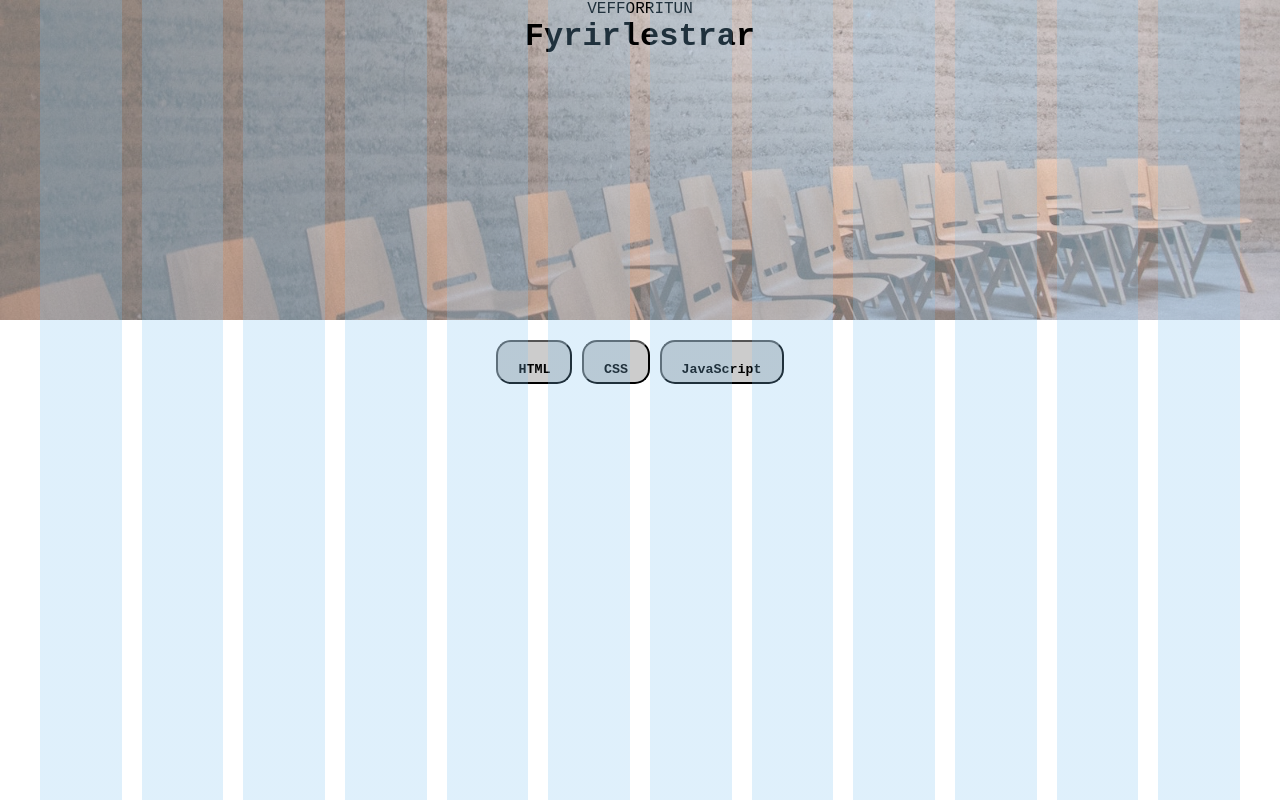
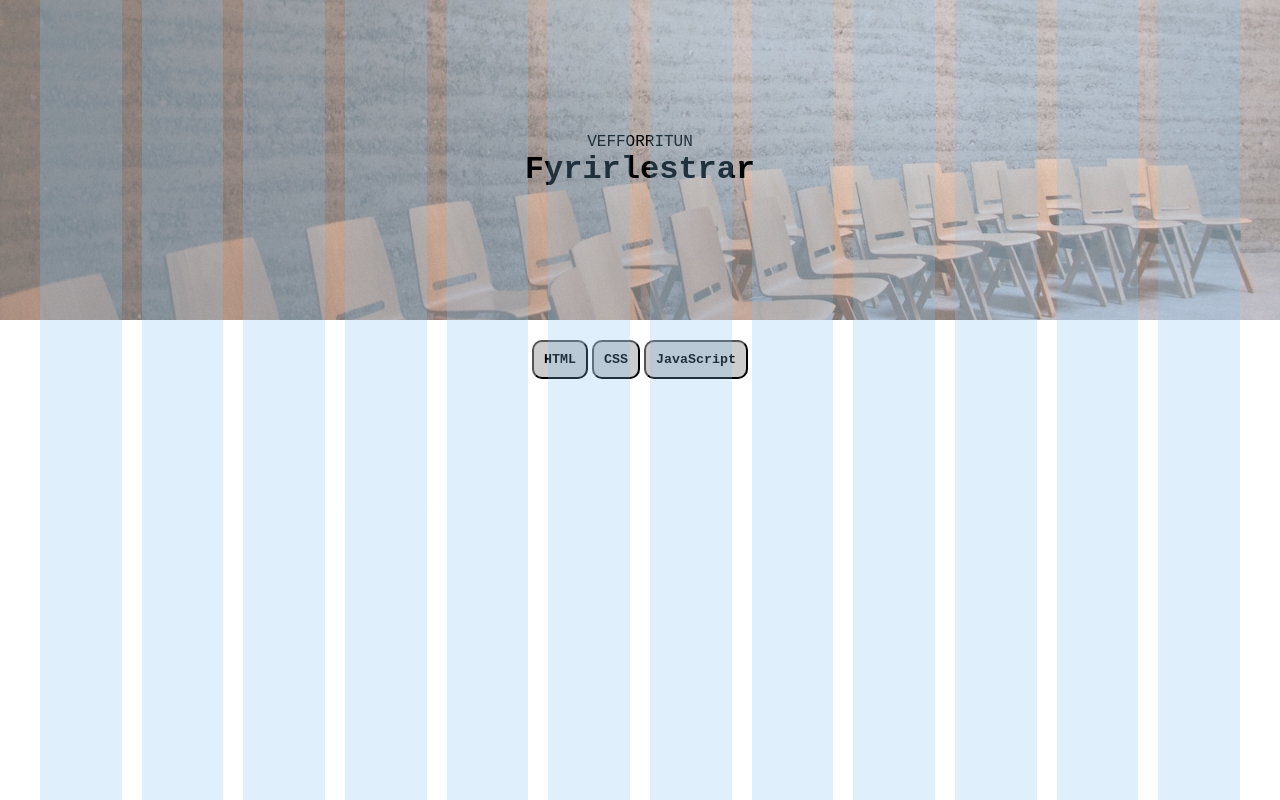
Before and after one commit to sot14/Hopverkefni-2, a website: page index.html in a window 1280 px wide. Drawn offline with nearby package versions, Linux system fonts and the light colour scheme; files that its build step writes are made by us from their sources.

Commit message:
css og sma media

```diff
--- a/index.html
+++ b/index.html
@@ -5,17 +5,17 @@
   <meta charset="utf-8">
   <title>Hópverkefni 2</title>
   <link rel="stylesheet" href="dist/styles.css">
-  <link rel="stylesheet" href="/grid.css">
+  <link rel="stylesheet" href="grid.css">
 
 </head>
 
 <body>
   <header>
-    <div class="h_container">
+    <div class="h__container">
       <div class="h__f1">
         <p>Vefforritun</p>
       </div>
-      <div class="h_f2">
+      <div class="h__f2">
         <h1>Fyrirlestrar</h1>
       </div>
     </div>
@@ -23,10 +23,15 @@
 
   <main>
     <div class="valmynd">
-      <div class="valmynd_takkar">
+      <div class="valmynd__takkar">
         <button class="valm__html">HTML</button>
         <button class="valm__css">CSS</button>
         <button class="valm__js">JavaScript</button>
+      </div>
+    </div>
+    <div class="lectures__col">
+      <div class="lectures__row">
+        <!---Efni  kemur hér frá lectures.json-->
       </div>
     </div>
   </main>
--- a/src/lib/list.js
+++ b/src/lib/list.js
@@ -3,6 +3,8 @@ import { empty } from './helpers';
 export default class List {
   constructor() {
     this.container = document.querySelector('.list');
+    this.filters = document.querySelectorAll('.filters__filter');
+    this.url = 'lectures.json';
   }
 
   load() {
--- a/src/styles/config.scss
+++ b/src/styles/config.scss
@@ -1,6 +1,7 @@
 $max-width: 1200px;
 $gutter: 20px;
-$font-main: monospace;
+$font-header: 'Roboto Mono', monospace;
+$font-main: "Times New Roman", serif;
 
 /*div {
   villa-fjarlægðu-mig;
@@ -16,7 +17,7 @@ $darkgreen: #1a1;
 $cream: #fcffd2;
 $maroon: #cc9694;
 
-$xsmall:16px;
+$base:16px;
 $small:24px;
 $medium:32px;
 $large:48;
--- a/src/styles/index.scss
+++ b/src/styles/index.scss
@@ -2,41 +2,36 @@ header {
     display: flex;
     height: 40vh;
     background-image: url("../img/header.jpg");
+    background-repeat: no-repeat;
     background-size: 100%;
     justify-content: center;
 
-    .h_container {
+    .h__container {
+        background-size: cover;
         display: flex;
         flex-direction: column;
         align-items: center;
+        justify-content: center;
         flex-wrap: wrap;
         background-color: rgba(255,255,255,0.4);
         width: 100%;
         height: 100%;
 
             .h__f1 {
-            text-align: center;
+            display: block;
             text-transform: uppercase;
-
+            font-family: $font-header;
+            position: relative;
 
             }
+            .h__f2 {
 
-            .h__f2 {
+            display: block;
             text-align: center;
-
+            font-family: $font-header;
         }
 
     }
-}
-button{
-    //þegar takki er virkjaður er background: #2d2;
-    background:$lightgrey;
-    border-radius: 5px;
-    padding:0.5em;
-    display: inline-block;
-    height:2.5em;
-    font-family: 'Roboto Mono', monospace;
-    font-weight: bold;
 }
 
 .valmynd {
@@ -44,10 +39,13 @@ button{
     margin: $gutter 12em $gutter 12em;
     justify-content: center;
 
-    .valmynd_takkar {
+    .valmynd__takkar {
         .valm__html, .valm__css, .valm__js {
-            border-radius: 15px;
-            padding: 20px;
+            padding: $gutter*0.5;
+            background:$lightgrey;
+            border-radius: 10px;
+            font-family: $font-header;
+            font-weight: bold;
         }
         .valm__html:hover , .valm__css:hover , .valm__js:hover {
             background-color: $darkgrey;
@@ -55,3 +53,10 @@ button{
         }
     }
 }
+@media(max-width:600px){
+    .valmynd{
+        margin: auto;
+    }
+
+
+}
```
